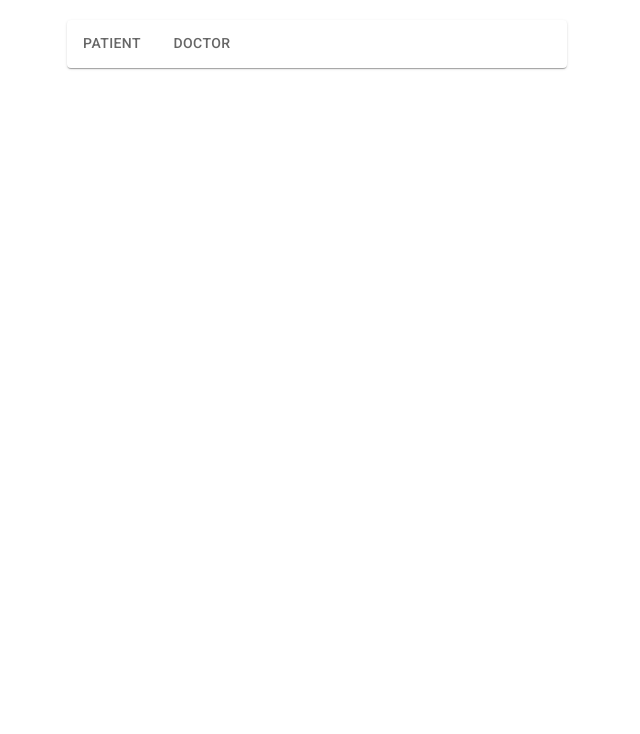
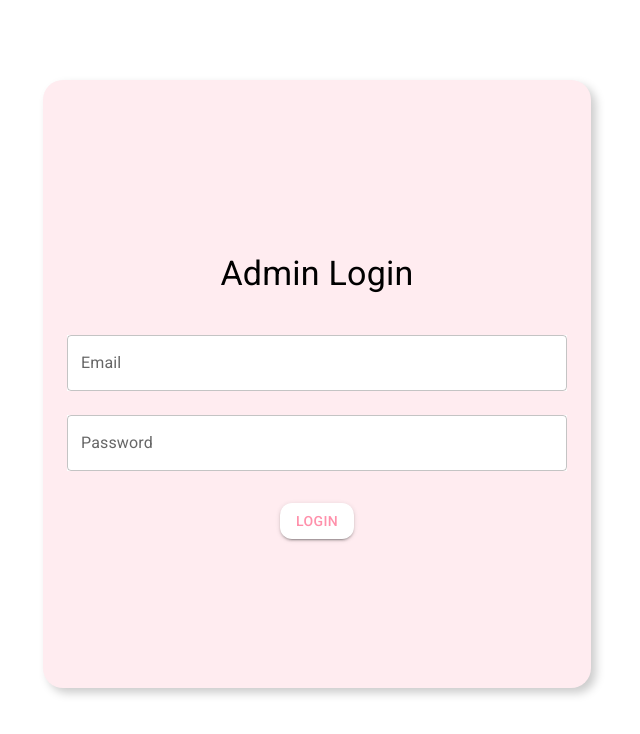
Before and after one commit to Abrar-Aboobacker/Procare-frontend, a React (Create React App) app: page /admin_login in a window 1280 px wide. Shown: the top 734 px of the page, without its empty margins (323-963 px from the left). Built offline with nearby package versions, Linux system fonts and the light colour scheme.

Commit message:
Admin Login and some editing in User login section

```diff
--- a/package.json
+++ b/package.json
@@ -13,6 +13,7 @@
     "@testing-library/user-event": "^13.5.0",
     "react": "^18.2.0",
     "react-dom": "^18.2.0",
+    "react-router-dom": "^6.9.0",
     "react-scripts": "5.0.1",
     "web-vitals": "^2.1.4"
   },
--- a/src/App.js
+++ b/src/App.js
@@ -1,10 +1,18 @@
+import React from "react";
+import { BrowserRouter, Route, Routes } from "react-router-dom";
 import LoginChangeContainer from "./container/LoginChangeContainer";
 import SighnUpChangeContainer from "./container/SighnUpChangeContainer";
-
+import AdminLogin from "./Components/login/AdminLogin";
 function App() {
   return (
     <div>
-   <SighnUpChangeContainer/>
+      <BrowserRouter>
+      <Routes>
+        <Route path="/login" element={<LoginChangeContainer/>}/>
+        <Route path="/signup" element={<SighnUpChangeContainer/>}/>
+        <Route path="/admin_login" element={<AdminLogin/>}/>
+      </Routes>
+      </BrowserRouter>
     </div>
   );
 }
--- /dev/null
+++ b/src/Components/login/AdminLogin.jsx
@@ -0,0 +1,38 @@
+import React from 'react'
+import { Box, Button, TextField, Typography } from "@mui/material";
+
+
+const AdminLogin = () => {
+  return (
+    <div>
+    <form action="">
+      <Box
+        sx={{
+          backgroundColor:"#ffecf0",
+          display: "flex",
+          flexDirection: "column",
+          maxWidth: 500,
+          alignItems: "center",
+          justifyContent: "center",
+          margin: "auto",
+          marginTop: 10,
+          padding: 3,
+          borderRadius:5,
+          height:"70vh",
+          boxShadow:"5px 5px 10px #ccc ",
+          ":hover":{
+              boxShadow:"10px 10px 20px #ccc ",
+          }
+        }}
+      >
+        <Typography variant="h4" padding={3} textAlign="center">Admin Login</Typography>
+        <TextField fullWidth sx={{backgroundColor:"white"}} margin="normal" type={"email"} label="Email" variant="outlined" />
+        <TextField fullWidth sx={{backgroundColor:"white"}} margin="normal" type={"password"}  label="Password" variant="outlined" />
+        <Button variant="contained"   sx={{ color:"#FF90AB",backgroundColor:"white",":hover":{backgroundColor:"#FF90AB",color:"white"}, marginTop:3, borderRadius:3}}>Login</Button>
+      </Box>
+    </form>
+  </div>
+  )
+}
+
+export default AdminLogin
--- a/src/Components/login/DoctorLogin.jsx
+++ b/src/Components/login/DoctorLogin.jsx
@@ -1,5 +1,6 @@
 import React from 'react'
 import { Box, Button, TextField, Typography } from "@mui/material";
+import { Link } from 'react-router-dom';
 const DoctorLogin = () => {
   return (
     <div>
@@ -28,7 +29,9 @@ const DoctorLogin = () => {
         <TextField sx={{backgroundColor:"white"}} margin="normal" type={"email"} label="Email" variant="outlined" />
         <TextField sx={{backgroundColor:"white"}} margin="normal" type={"password"}  label="Password" variant="outlined" />
         <Button variant="contained" color="warning" sx={{ marginTop:3, borderRadius:3}}>Login</Button>
+       <Link className='Link' to={"/signup"}>Ckick to signup</Link>
       </Box>
+
     </form>
   </div>
   )
```
Also changed, not shown: src/container/LoginChangeContainer.jsx (+29 -16 lines), 1 other file (tests, documents, lock files or other folders).
